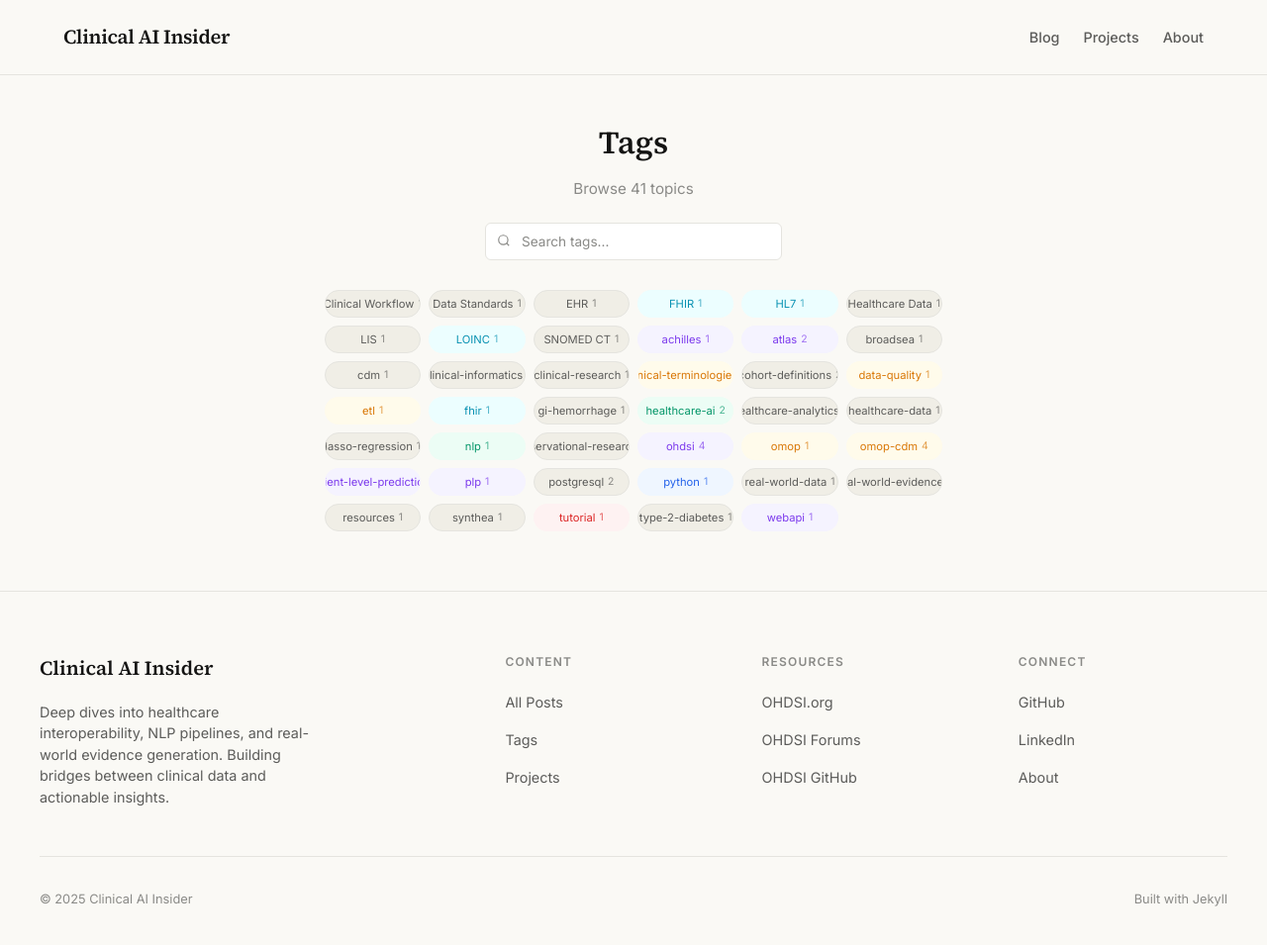
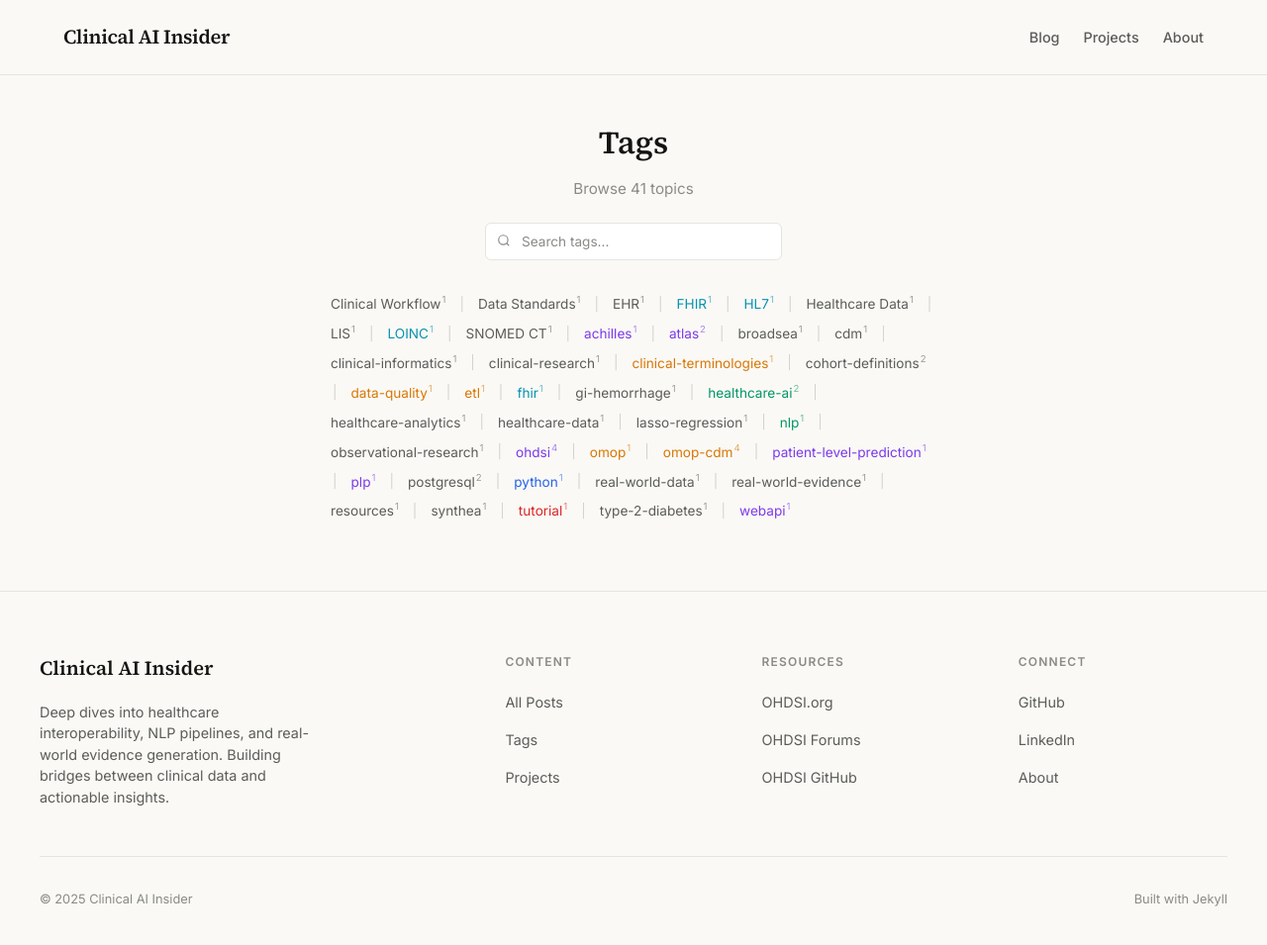
Before and after one commit to clinicalaiinsider/clinicalaiinsider.github.io, a Jekyll site: the page built from tags.html, in a window 1280 px wide and 980 px high. Shown: the top 955 px of the window at 99% size. Built offline with Jekyll 4.4.1, drawn with Linux system fonts in a browser that asks for light colours.

Commit message:
Redesign tags as linear text tabs with pipe separators
- Tags displayed as inline text separated by "|"
- Color-coded text (not background) for each category
- Superscript count numbers (tag^n)
- Press animation on click (scale effect)
- Active state fills with category color
- Search hides dividers between filtered tags

🤖 Generated with [Claude Code](https://claude.com/claude-code)

Co-Authored-By: Claude Opus 4.5 <noreply@anthropic.com>

```diff
--- a/_layouts/tags.html
+++ b/_layouts/tags.html
@@ -19,27 +19,25 @@ layout: default
 <section class="tags-container">
     {% assign tags = site.tags | sort %}
 
-    <div class="tags-grid" id="tags-grid">
+    <div class="tags-tabs" id="tags-tabs">
         {% for tag in tags %}
         {% assign tag_lower = tag[0] | downcase %}
         {% if tag_lower == 'ohdsi' or tag_lower == 'atlas' or tag_lower == 'achilles' or tag_lower == 'plp' or tag_lower == 'patient-level-prediction' or tag_lower == 'webapi' %}
-            {% assign color_class = 'tag-ohdsi' %}
+            {% assign color_class = 'tab-ohdsi' %}
         {% elsif tag_lower == 'fhir' or tag_lower == 'hl7' or tag_lower == 'interoperability' or tag_lower == 'loinc' or tag_lower == 'snomed-ct' %}
-            {% assign color_class = 'tag-fhir' %}
+            {% assign color_class = 'tab-fhir' %}
         {% elsif tag_lower == 'nlp' or tag_lower == 'biobert' or tag_lower == 'ner' or tag_lower == 'clinical-nlp' or tag_lower == 'healthcare-ai' %}
-            {% assign color_class = 'tag-nlp' %}
+            {% assign color_class = 'tab-nlp' %}
         {% elsif tag_lower == 'python' or tag_lower == 'docker' or tag_lower == 'streamlit' %}
-            {% assign color_class = 'tag-python' %}
+            {% assign color_class = 'tab-python' %}
         {% elsif tag_lower == 'omop-cdm' or tag_lower == 'omop' or tag_lower == 'etl' or tag_lower == 'clinical-terminologies' or tag_lower == 'data-quality' %}
-            {% assign color_class = 'tag-data' %}
+            {% assign color_class = 'tab-data' %}
         {% elsif tag_lower == 'tutorial' or tag_lower == 'guide' or tag_lower == 'how-to' %}
-            {% assign color_class = 'tag-tutorial' %}
+            {% assign color_class = 'tab-tutorial' %}
         {% else %}
             {% assign color_class = '' %}
         {% endif %}
-        <button class="tag-bubble {{ color_class }}" data-tag="{{ tag[0] | slugify }}" data-name="{{ tag[0] }}">
-            {{ tag[0] }} <span class="count">{{ tag[1].size }}</span>
-        </button>
+        <button class="tag-tab {{ color_class }}" data-tag="{{ tag[0] | slugify }}" data-name="{{ tag[0] }}">{{ tag[0] }}<sup>{{ tag[1].size }}</sup></button>{% unless forloop.last %}<span class="tab-divider">|</span>{% endunless %}
         {% endfor %}
     </div>
 
@@ -80,8 +78,9 @@ layout: default
 document.addEventListener('DOMContentLoaded', function() {
     const tagsData = JSON.parse(document.getElementById('tags-data').textContent);
     const searchInput = document.getElementById('tag-search');
-    const tagsGrid = document.getElementById('tags-grid');
-    const tagButtons = document.querySelectorAll('.tag-bubble');
+    const tagsTabs = document.getElementById('tags-tabs');
+    const tagButtons = document.querySelectorAll('.tag-tab');
+    const dividers = document.querySelectorAll('.tab-divider');
     const postsPanel = document.getElementById('posts-panel');
     const panelTagName = document.getElementById('panel-tag-name');
     const postsList = document.getElementById('posts-list');
@@ -94,14 +93,27 @@ document.addEventListener('DOMContentLoaded', function() {
     searchInput.addEventListener('input', function(e) {
         const query = e.target.value.toLowerCase().trim();
         let visibleCount = 0;
+        let lastVisibleIndex = -1;
 
-        tagButtons.forEach(btn => {
+        tagButtons.forEach((btn, index) => {
             const tagName = btn.dataset.tag.toLowerCase();
             const displayName = btn.dataset.name.toLowerCase();
             const matches = tagName.includes(query) || displayName.includes(query);
 
             btn.classList.toggle('hidden', !matches);
-            if (matches) visibleCount++;
+            if (matches) {
+                visibleCount++;
+                lastVisibleIndex = index;
+            }
+        });
+
+        // Update divider visibility
+        dividers.forEach((div, index) => {
+            const prevBtn = tagButtons[index];
+            const nextBtn = tagButtons[index + 1];
+            const prevVisible = prevBtn && !prevBtn.classList.contains('hidden');
+            const nextVisible = nextBtn && !nextBtn.classList.contains('hidden');
+            div.classList.toggle('hidden', !prevVisible || !nextVisible);
         });
 
         noResults.hidden = visibleCount > 0;
@@ -248,131 +264,135 @@ document.addEventListener('DOMContentLoaded', function() {
     padding: 0 24px 40px;
 }
 
-/* Tags Grid - 6 Columns */
-.tags-grid {
-    display: grid;
-    grid-template-columns: repeat(6, 1fr);
-    gap: 8px;
+/* Tags Tabs - Linear Text Format */
+.tags-tabs {
+    display: flex;
+    flex-wrap: wrap;
+    align-items: baseline;
+    gap: 0;
+    line-height: 2.2;
     margin-bottom: 20px;
+    text-align: left;
 }
 
-@media (max-width: 900px) {
-    .tags-grid {
-        grid-template-columns: repeat(4, 1fr);
-    }
+/* Tab Divider */
+.tab-divider {
+    color: var(--color-border-dark);
+    padding: 0 8px;
+    font-size: 0.85rem;
+    user-select: none;
 }
 
-@media (max-width: 600px) {
-    .tags-grid {
-        grid-template-columns: repeat(3, 1fr);
-    }
-}
-
-@media (max-width: 400px) {
-    .tags-grid {
-        grid-template-columns: repeat(2, 1fr);
-    }
-}
-
-/* Tag Bubbles - Compact like blog post tags */
-.tag-bubble {
-    display: inline-flex;
-    align-items: center;
-    justify-content: center;
-    gap: 4px;
-    padding: 6px 10px;
-    border: 1px solid var(--color-border);
-    border-radius: 20px;
-    cursor: pointer;
-    font-size: 0.7rem;
-    font-family: var(--font-sans);
-    background: var(--color-bg-alt);
-    color: var(--color-text-secondary);
-    transition: all 0.15s ease;
-    white-space: nowrap;
-    overflow: hidden;
-    text-overflow: ellipsis;
-}
-
-.tag-bubble:hover {
-    background: var(--color-border);
-    color: var(--color-text);
-}
-
-.tag-bubble.active {
-    border-color: var(--color-accent);
-    background: var(--color-accent);
-    color: white;
-}
-
-.tag-bubble.hidden {
+.tab-divider.hidden {
     display: none;
 }
 
-.tag-bubble .count {
-    font-size: 0.65rem;
-    opacity: 0.7;
+/* Tag Tab - Text Button */
+.tag-tab {
+    background: none;
+    border: none;
+    cursor: pointer;
+    font-family: var(--font-sans);
+    font-size: 0.85rem;
+    padding: 4px 6px;
+    border-radius: 4px;
+    color: var(--color-text-secondary);
+    transition: all 0.1s ease;
+    position: relative;
+    white-space: nowrap;
 }
 
-/* Color-coded tags */
-.tag-bubble.tag-ohdsi {
-    background: var(--color-ohdsi-light);
-    color: var(--color-ohdsi);
-    border-color: transparent;
-}
-.tag-bubble.tag-ohdsi:hover {
-    background: var(--color-ohdsi);
-    color: white;
+.tag-tab sup {
+    font-size: 0.6rem;
+    opacity: 0.6;
+    margin-left: 1px;
 }
 
-.tag-bubble.tag-fhir {
-    background: var(--color-fhir-light);
-    color: var(--color-fhir);
-    border-color: transparent;
-}
-.tag-bubble.tag-fhir:hover {
-    background: var(--color-fhir);
-    color: white;
+.tag-tab:hover {
+    background: var(--color-bg-alt);
 }
 
-.tag-bubble.tag-nlp {
-    background: var(--color-nlp-light);
-    color: var(--color-nlp);
-    border-color: transparent;
-}
-.tag-bubble.tag-nlp:hover {
-    background: var(--color-nlp);
-    color: white;
+/* Press Animation */
+.tag-tab.pressed {
+    transform: scale(0.95);
 }
 
-.tag-bubble.tag-data {
-    background: var(--color-data-light);
-    color: var(--color-data);
-    border-color: transparent;
-}
-.tag-bubble.tag-data:hover {
-    background: var(--color-data);
-    color: white;
+/* Active State */
+.tag-tab.active {
+    background: var(--color-text);
+    color: var(--color-bg) !important;
+    font-weight: 600;
 }
 
-.tag-bubble.tag-python {
-    background: var(--color-python-light);
-    color: var(--color-python);
-    border-color: transparent;
-}
-.tag-bubble.tag-python:hover {
-    background: var(--color-python);
-    color: white;
+.tag-tab.hidden {
+    display: none;
 }
 
-.tag-bubble.tag-tutorial {
+/* Color-coded tabs - text color */
+.tag-tab.tab-ohdsi {
+    color: var(--color-ohdsi);
+}
+.tag-tab.tab-ohdsi:hover {
+    background: var(--color-ohdsi-light);
+}
+.tag-tab.tab-ohdsi.active {
+    background: var(--color-ohdsi);
+    color: white !important;
+}
+
+.tag-tab.tab-fhir {
+    color: var(--color-fhir);
+}
+.tag-tab.tab-fhir:hover {
+    background: var(--color-fhir-light);
+}
+.tag-tab.tab-fhir.active {
+    background: var(--color-fhir);
+    color: white !important;
+}
+
+.tag-tab.tab-nlp {
+    color: var(--color-nlp);
+}
+.tag-tab.tab-nlp:hover {
+    background: var(--color-nlp-light);
+}
+.tag-tab.tab-nlp.active {
+    background: var(--color-nlp);
+    color: white !important;
+}
+
+.tag-tab.tab-data {
+    color: var(--color-data);
+}
+.tag-tab.tab-data:hover {
+    background: var(--color-data-light);
+}
+.tag-tab.tab-data.active {
+    background: var(--color-data);
+    color: white !important;
+}
+
+.tag-tab.tab-python {
+    color: var(--color-python);
+}
+.tag-tab.tab-python:hover {
+    background: var(--color-python-light);
+}
+.tag-tab.tab-python.active {
+    background: var(--color-python);
+    color: white !important;
+}
+
+.tag-tab.tab-tutorial {
+    color: var(--color-tutorial);
+}
+.tag-tab.tab-tutorial:hover {
     background: var(--color-tutorial-light);
-    color: var(--color-tutorial);
-    border-color: transparent;
 }
-.tag-bubble.tag-tutorial:hover {
+.tag-tab.tab-tutorial.active {
     background: var(--color-tutorial);
-    color: white;
+    color: white !important;
 }
 
 /* No Results */
@@ -469,4 +489,20 @@ document.addEventListener('DOMContentLoaded', function() {
     font-size: 0.75rem;
     margin-left: 6px;
 }
+
+/* Responsive */
+@media (max-width: 600px) {
+    .tags-tabs {
+        line-height: 2;
+    }
+
+    .tag-tab {
+        font-size: 0.8rem;
+        padding: 3px 4px;
+    }
+
+    .tab-divider {
+        padding: 0 4px;
+    }
+}
 </style>
```
Also changed, not shown: other parts of _layouts/tags.html (+5 -1 lines).
